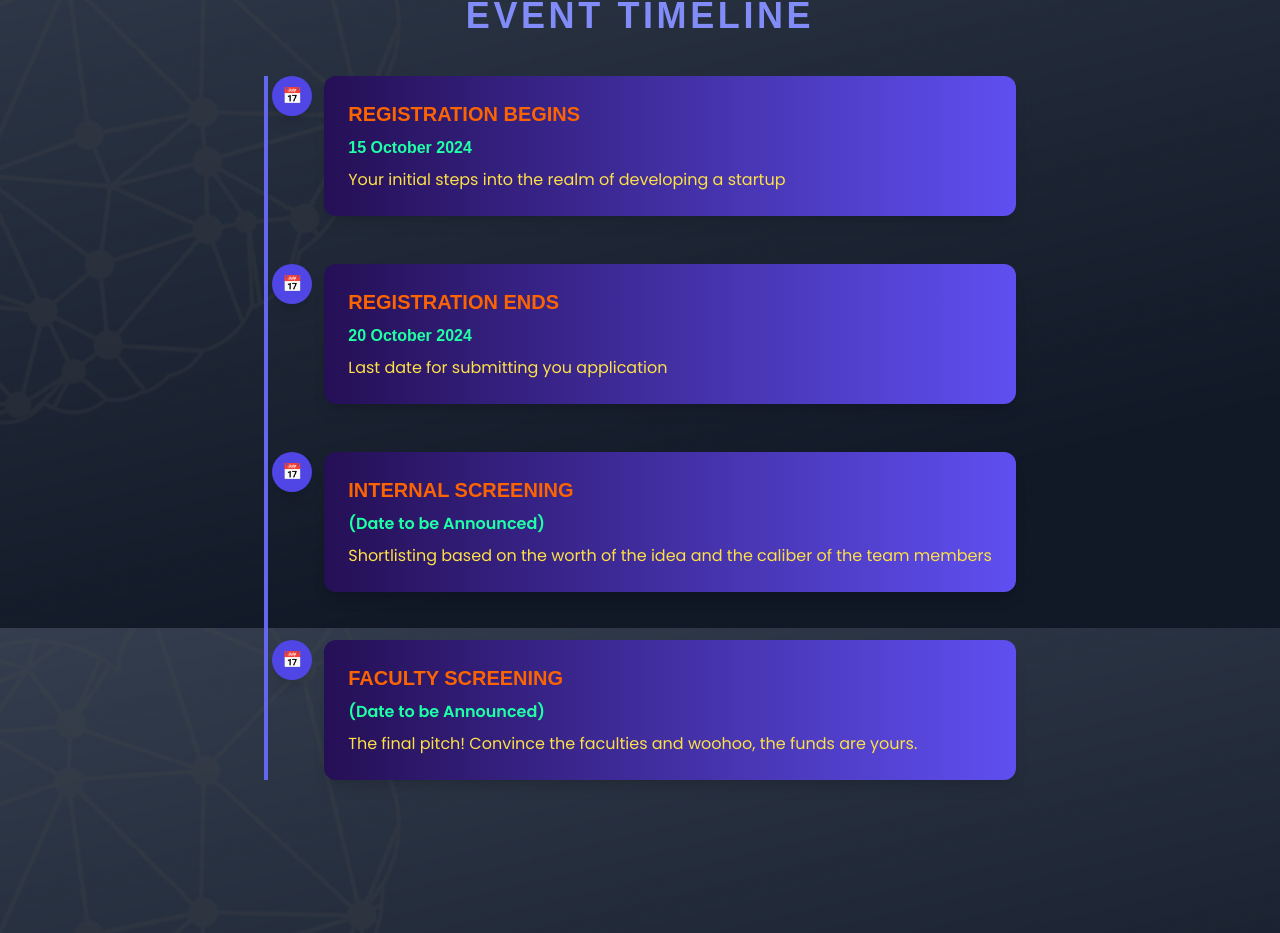
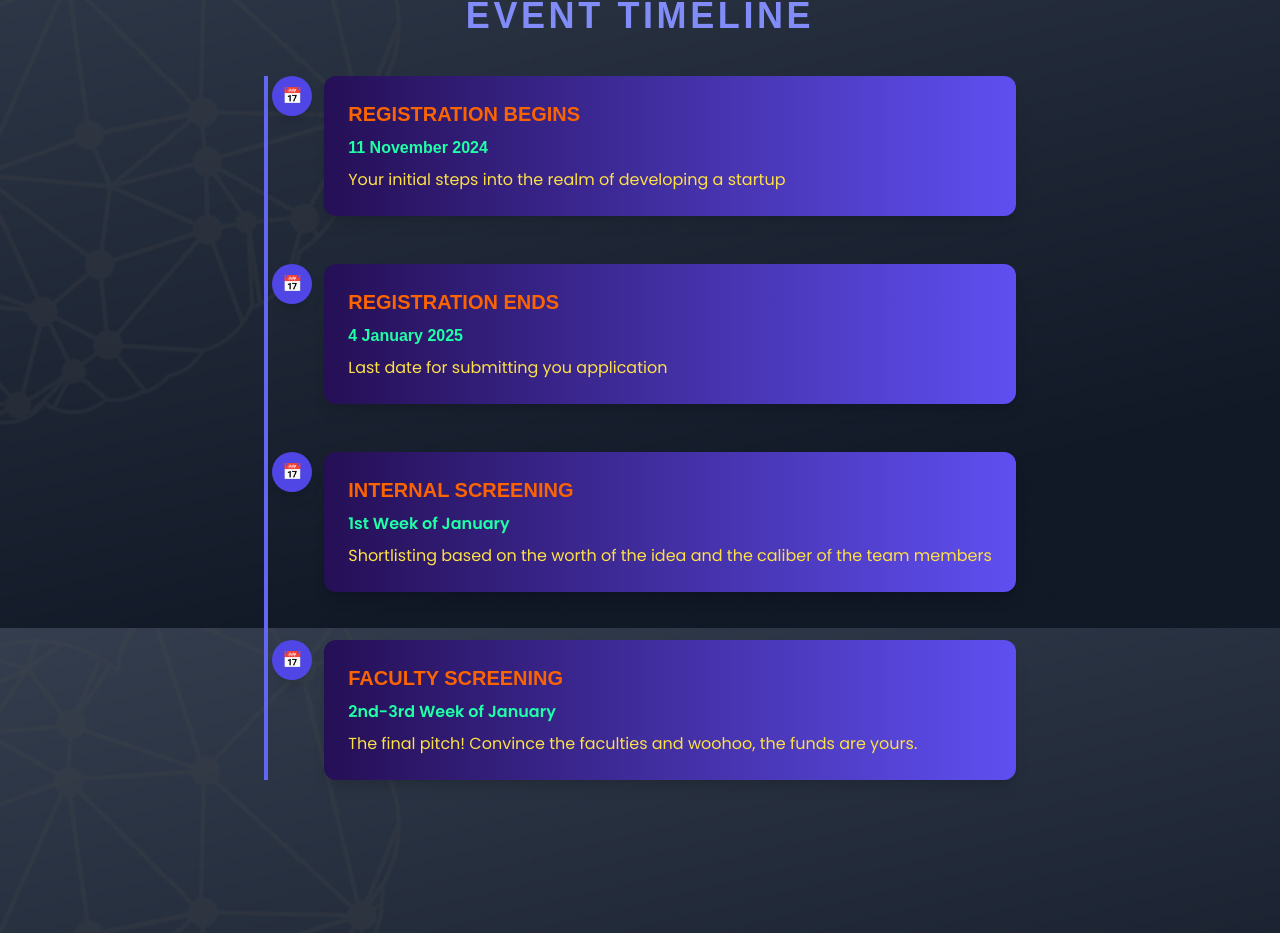
Before and after one commit to ARYAN-PURI/E-Crescendo, a Next.js app: page / in a window 1280 px wide. Shown: the part 972-1905 px from the top of the page. Built offline with nearby package versions, Linux system fonts and the light colour scheme; a web font is replaced by a local one.

Commit message:
Dates Updated

```diff
--- a/src/app/page.tsx
+++ b/src/app/page.tsx
@@ -108,7 +108,7 @@ export default function Home() {
             </div>
             <div className=" hover:border-white hover:border ml-8 p-6 bg-gradient-to-r to-[#5f4ff1] from-[#250f55] rounded-xl shadow-lg transition-transform transform group-hover:scale-105 group-hover:shadow-2xl duration-300">
               <h3 className="text-xl font-bold mb-2 text-[#fb6400] group-hover:text-[#40e1d1] transition-colors duration-300">REGISTRATION BEGINS</h3>
-              <p className="font-semibold text-[#1fffa5]">15 October 2024</p>
+              <p className="font-semibold text-[#1fffa5]">11 November 2024</p>
               <p className="mt-2 text-yellow-300 font-Poppins">Your initial steps into the realm of developing a startup</p>
             </div>
           </div>
@@ -119,7 +119,7 @@ export default function Home() {
             </div>
             <div className=" hover:border-white hover:border ml-8 p-6 bg-gradient-to-r to-[#5f4ff1] from-[#250f55] rounded-xl shadow-lg transition-transform transform group-hover:scale-105 group-hover:shadow-2xl duration-300">
               <h3 className="text-xl font-bold mb-2 text-[#fb6400] group-hover:text-[#40e1d1] transition-colors duration-300">REGISTRATION ENDS</h3>
-              <p className="font-semibold text-[#1fffa5]">20 October 2024</p>
+              <p className="font-semibold text-[#1fffa5]">4 January 2025</p>
               <p className="mt-2 text-yellow-300 font-Poppins">Last date for submitting you application </p>
             </div>
           </div>
@@ -130,7 +130,7 @@ export default function Home() {
             </div>
             <div className=" hover:border-white hover:border ml-8 p-6 bg-gradient-to-r to-[#5f4ff1] from-[#250f55] rounded-xl shadow-lg transition-transform transform group-hover:scale-105 group-hover:shadow-2xl duration-300">
               <h3 className="text-xl font-bold mb-2 text-[#fb6400] group-hover:text-[#40e1d1] transition-colors duration-300">INTERNAL SCREENING</h3>
-              <p className="font-semibold text-[#1fffa5] font-Poppins">(Date to be Announced)</p>
+              <p className="font-semibold text-[#1fffa5] font-Poppins">1st Week of January</p>
               <p className="mt-2 text-yellow-300 font-Poppins">Shortlisting based on the worth of the idea and the caliber of the team members</p>
             </div>
           </div>
@@ -141,7 +141,7 @@ export default function Home() {
             </div>
             <div className=" hover:border-white hover:border ml-8 p-6 bg-gradient-to-r to-[#5f4ff1] from-[#250f55] rounded-xl shadow-lg transition-transform transform group-hover:scale-105 group-hover:shadow-2xl duration-300">
               <h3 className="text-xl font-bold mb-2 text-[#fb6400] group-hover:text-[#40e1d1] transition-colors duration-300">FACULTY SCREENING</h3>
-              <p className="font-semibold text-[#1fffa5] font-Poppins">(Date to be Announced)</p>
+              <p className="font-semibold text-[#1fffa5] font-Poppins">2nd-3rd Week of January</p>
               <p className="mt-2 text-yellow-300 font-Poppins">The final pitch! Convince the faculties and woohoo, the funds are yours.</p>
             </div>
           </div>
```
